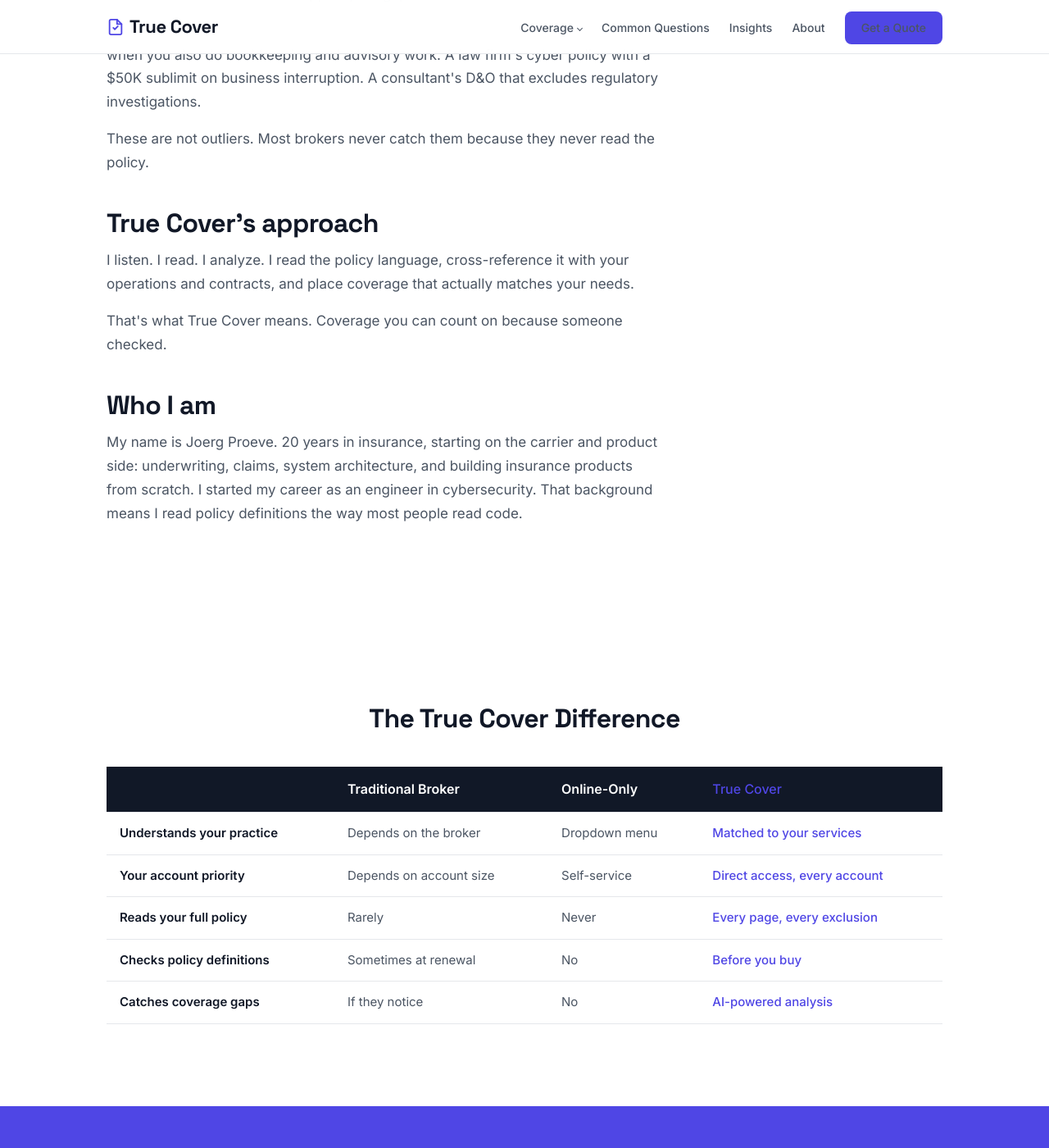
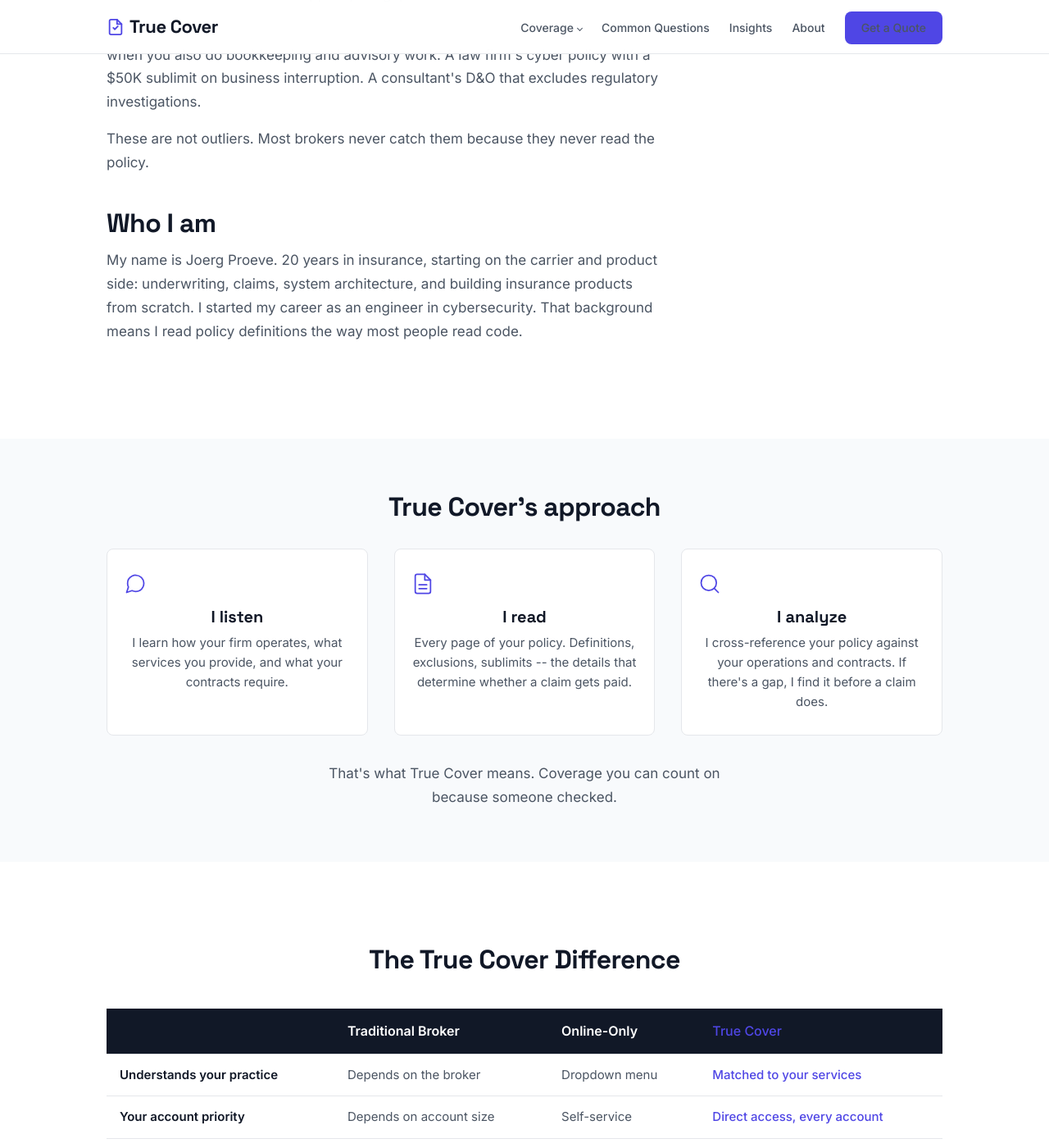
Before and after one commit to joeproe1/truecover.us, a Jekyll site: the page built from about.html, in a window 1280 px wide and 1400 px high, scrolled down 449 px. Shown: the whole window at 82% size. Built offline with Jekyll 4.4.1, drawn with Linux system fonts in a browser that asks for light colours.

Commit message:
Add visual elements to Coverage, About, and Common Questions pages
Co-Authored-By: Claude Opus 4.6 <noreply@anthropic.com>

```diff
--- a/_sass/_pages.scss
+++ b/_sass/_pages.scss
@@ -706,6 +706,8 @@
         margin-top: 28px;
         margin-bottom: 8px;
         font-size: 18px;
+        padding-left: 16px;
+        border-left: 3px solid $accent2;
     }
 
     p {
@@ -723,6 +725,12 @@
             margin-bottom: 6px;
         }
     }
+}
+
+// Coverage link icons
+.coverage-link-icon {
+    color: $accent;
+    margin-bottom: 8px;
 }
 
 // Coverage link cards
@@ -788,7 +796,9 @@
         font-size: 24px;
         margin-bottom: 24px;
         padding-bottom: 12px;
+        padding-left: 16px;
         border-bottom: 1px solid $border;
+        border-left: 4px solid $accent;
     }
 }
 
@@ -872,6 +882,66 @@ details.faq-item {
         margin-top: 40px;
         margin-bottom: 12px;
     }
+}
+
+// Approach section
+.approach-section {
+    padding: 64px 0;
+    background: $bg-light;
+    text-align: center;
+
+    h2 {
+        margin-bottom: 32px;
+    }
+}
+
+.approach-steps {
+    display: grid;
+    grid-template-columns: repeat(3, 1fr);
+    gap: 32px;
+
+    @media (max-width: $bp-tablet) {
+        grid-template-columns: 1fr;
+        gap: 24px;
+    }
+}
+
+.approach-step {
+    padding: 28px 20px;
+    background: $white;
+    border: 1px solid $border;
+    border-radius: var(--radius);
+    transition: border-color 0.2s, box-shadow 0.2s;
+
+    &:hover {
+        border-color: $accent;
+        box-shadow: 0 2px 12px rgba(0, 0, 0, 0.06);
+    }
+
+    .approach-icon {
+        color: $accent;
+        margin-bottom: 14px;
+    }
+
+    h3 {
+        font-size: 20px;
+        margin-bottom: 8px;
+    }
+
+    p {
+        font-size: 15px;
+        line-height: 1.6;
+        color: $text-secondary;
+        margin-bottom: 0;
+    }
+}
+
+.approach-closer {
+    max-width: 500px;
+    margin: 32px auto 0;
+    font-size: 17px;
+    line-height: 1.7;
+    color: $text-secondary;
 }
 
 // ============================================
--- a/about.html
+++ b/about.html
@@ -18,13 +18,39 @@ description: "About True Cover. Insurance brokerage for accounting firms, law fi
             <p>An accountant's E&O policy that defines "professional services" as "tax preparation" when you also do bookkeeping and advisory work. A law firm's cyber policy with a $50K sublimit on business interruption. A consultant's D&O that excludes regulatory investigations.</p>
             <p>These are not outliers. Most brokers never catch them because they never read the policy.</p>
 
-            <h2>True Cover's approach</h2>
-            <p>I listen. I read. I analyze. I read the policy language, cross-reference it with your operations and contracts, and place coverage that actually matches your needs.</p>
-            <p>That's what True Cover means. Coverage you can count on because someone checked.</p>
-
             <h2>Who I am</h2>
             <p>My name is Joerg Proeve. 20 years in insurance, starting on the carrier and product side: underwriting, claims, system architecture, and building insurance products from scratch. I started my career as an engineer in cybersecurity. That background means I read policy definitions the way most people read code.</p>
         </div>
+    </div>
+</section>
+
+<section class="approach-section">
+    <div class="container">
+        <h2>True Cover's approach</h2>
+        <div class="approach-steps">
+            <div class="approach-step">
+                <div class="approach-icon">
+                    <svg width="28" height="28" viewBox="0 0 24 24" fill="none" stroke="currentColor" stroke-width="1.5" stroke-linecap="round" stroke-linejoin="round"><path d="M21 11.5a8.38 8.38 0 0 1-.9 3.8 8.5 8.5 0 0 1-7.6 4.7 8.38 8.38 0 0 1-3.8-.9L3 21l1.9-5.7a8.38 8.38 0 0 1-.9-3.8 8.5 8.5 0 0 1 4.7-7.6 8.38 8.38 0 0 1 3.8-.9h.5a8.48 8.48 0 0 1 8 8v.5z"/></svg>
+                </div>
+                <h3>I listen</h3>
+                <p>I learn how your firm operates, what services you provide, and what your contracts require.</p>
+            </div>
+            <div class="approach-step">
+                <div class="approach-icon">
+                    <svg width="28" height="28" viewBox="0 0 24 24" fill="none" stroke="currentColor" stroke-width="1.5" stroke-linecap="round" stroke-linejoin="round"><path d="M14 2H6a2 2 0 0 0-2 2v16a2 2 0 0 0 2 2h12a2 2 0 0 0 2-2V8l-6-6z"/><path d="M14 2v6h6"/><line x1="16" y1="13" x2="8" y2="13"/><line x1="16" y1="17" x2="8" y2="17"/></svg>
+                </div>
+                <h3>I read</h3>
+                <p>Every page of your policy. Definitions, exclusions, sublimits -- the details that determine whether a claim gets paid.</p>
+            </div>
+            <div class="approach-step">
+                <div class="approach-icon">
+                    <svg width="28" height="28" viewBox="0 0 24 24" fill="none" stroke="currentColor" stroke-width="1.5" stroke-linecap="round" stroke-linejoin="round"><circle cx="11" cy="11" r="8"/><line x1="21" y1="21" x2="16.65" y2="16.65"/></svg>
+                </div>
+                <h3>I analyze</h3>
+                <p>I cross-reference your policy against your operations and contracts. If there's a gap, I find it before a claim does.</p>
+            </div>
+        </div>
+        <p class="approach-closer">That's what True Cover means. Coverage you can count on because someone checked.</p>
     </div>
 </section>
 
```
Also changed, not shown: other parts of about.html (+1 -1 lines), coverage.html (+9 -0 lines).
